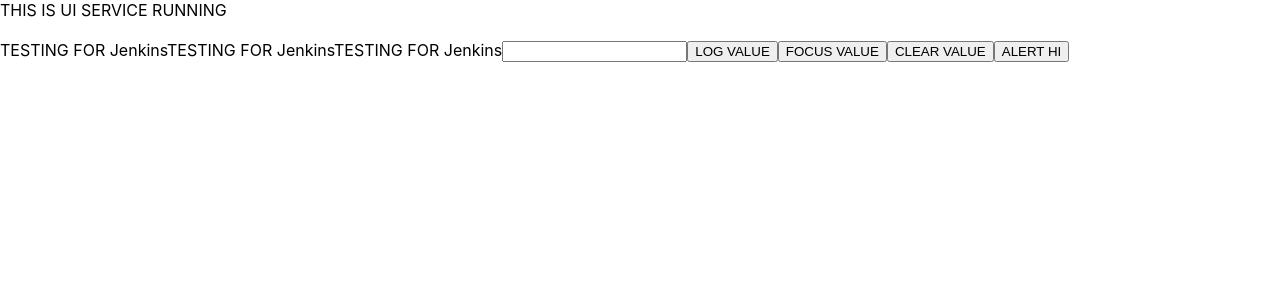
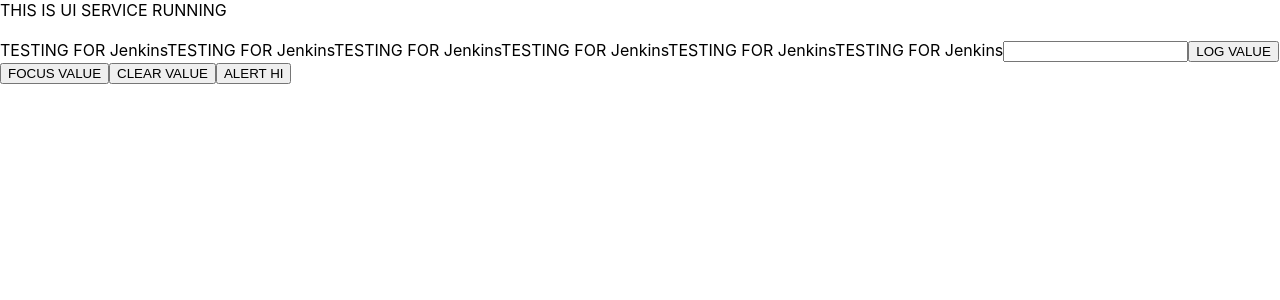
Before and after one commit to ashutoshsaxena2002/DEVOPS, a React (Create React App) app in the folder uiservice/: page / in a window 1280 px wide. Shown: the top 300 px of the page. Built offline with nearby package versions, Linux system fonts and the light colour scheme; no server answers.

Commit message:
commit for jenkins test file

```diff
--- a/uiservice/src/App.js
+++ b/uiservice/src/App.js
@@ -10,7 +10,9 @@
       {"TESTING FOR Jenkins"}
       {"TESTING FOR Jenkins"}
       {"TESTING FOR Jenkins"}
-
+      {"TESTING FOR Jenkins"}
+      {"TESTING FOR Jenkins"}
+      {"TESTING FOR Jenkins"}
       <ParentInput />
     </>
   );
```
